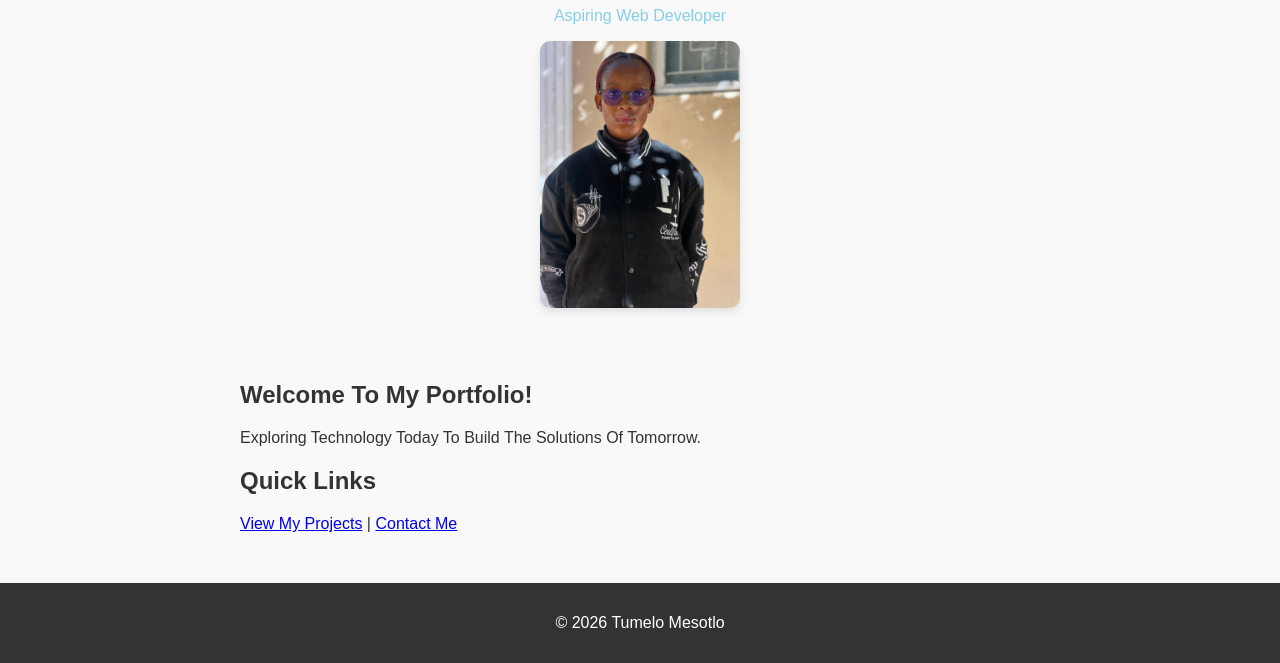
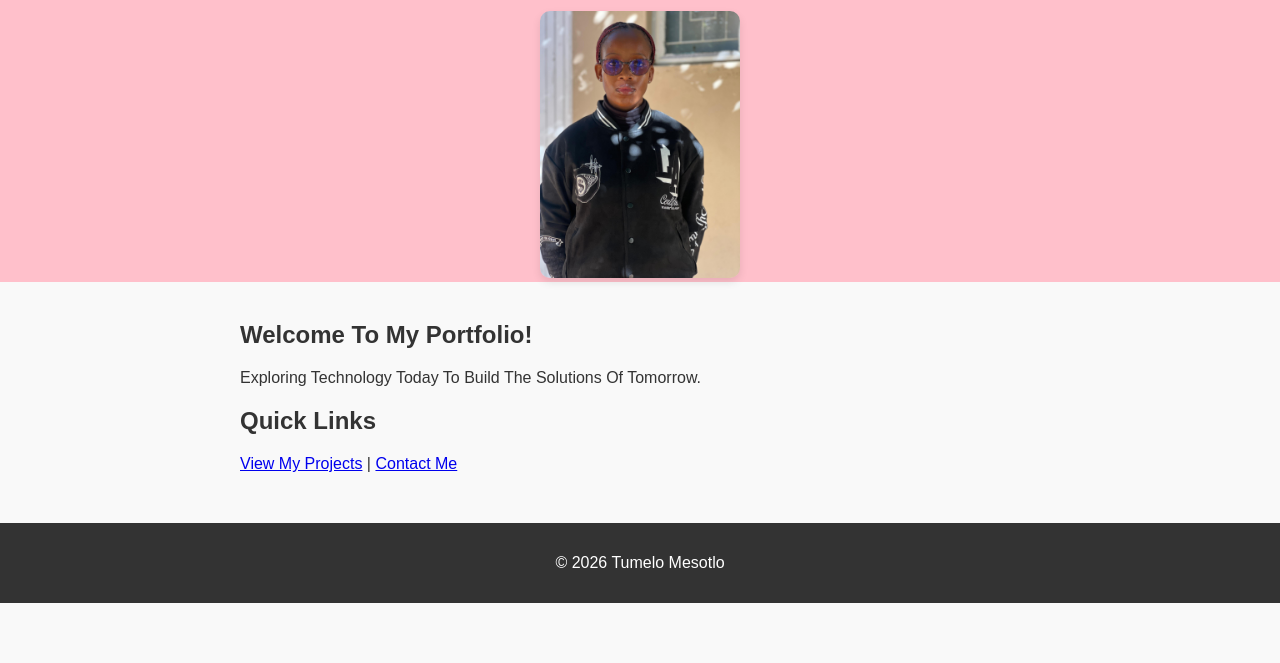
Before and after one commit to bida25-436/My-Portfolio, a plain HTML site: page index.html in a window 1280 px wide. Shown: the part 151-814 px from the top of the page. Drawn offline with Linux system fonts and the light colour scheme.

Commit message:
Added tech professional palette and accent styles

```diff
--- a/styles.css
+++ b/styles.css
@@ -22,8 +22,8 @@ nav a:hover {
 }
 /* Headers */
 header {
-    background-color: #FFCOCB;
-    color: #87CEEB;
+    background-color: #FFC0CB;
+    color: rgba(255, 255, 255, 0.568)
     padding: 30px;
     text-align: center;
 }
```
